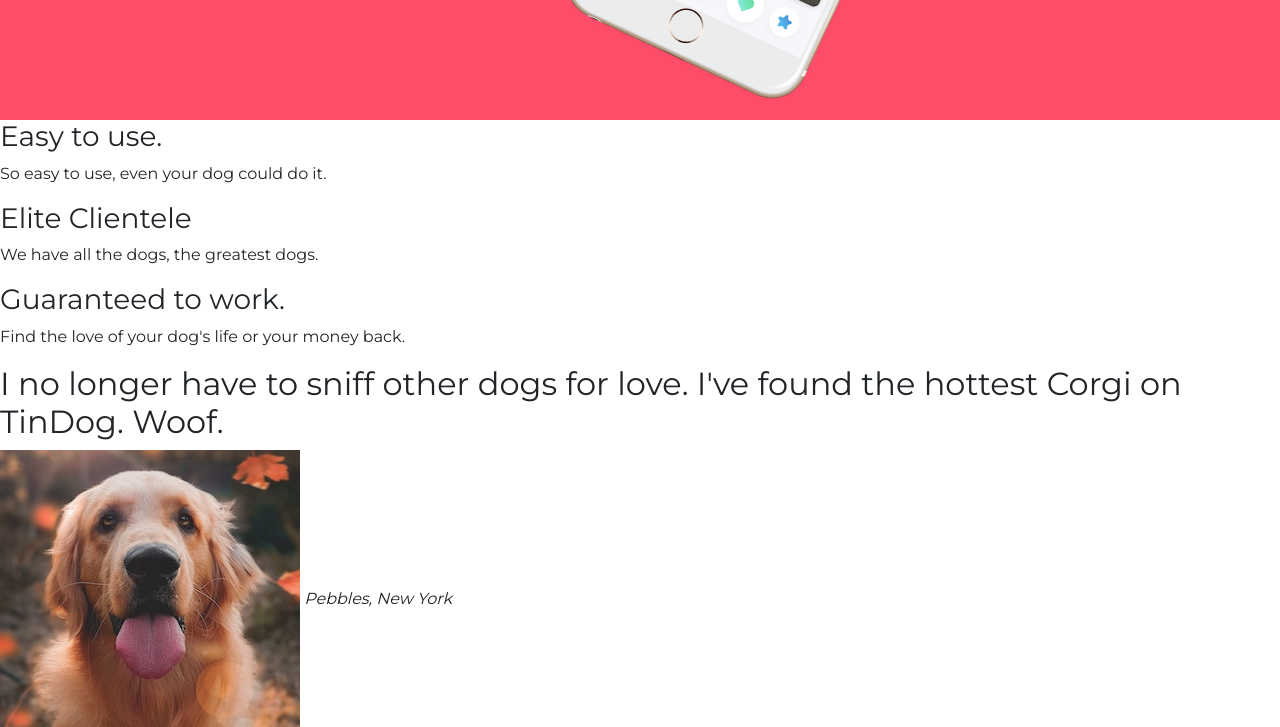
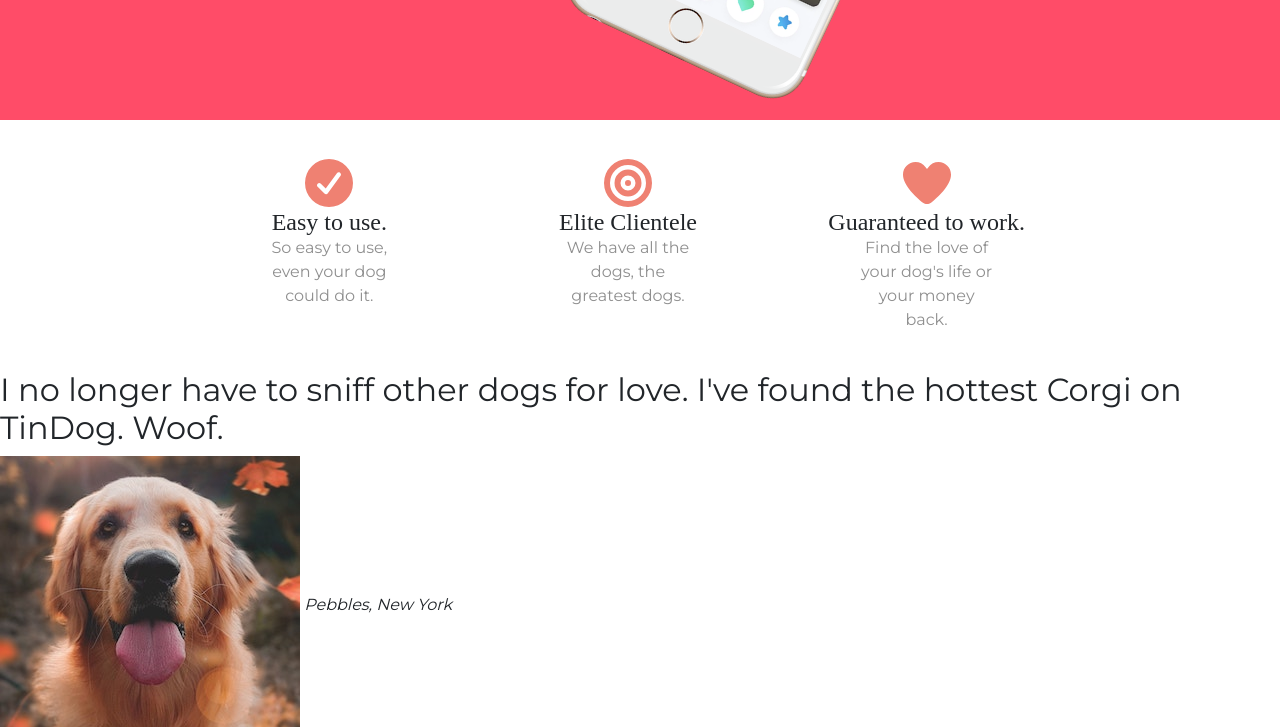
Before and after one commit to Bob-Karemera-Shema/TinDog, a plain HTML site: page index.html in a window 1280 px wide. Shown: the part 680-1407 px from the top of the page. Drawn offline with nearby package versions, Linux system fonts and the light colour scheme.

Commit message:
Features section CSS 1

```diff
--- a/css/styles.css
+++ b/css/styles.css
@@ -1,12 +1,22 @@
 #title{
   background-color: #ff4c68;
   color: #fff;
+}
+
+#features{
+  text-align: center;
 }
 
 h1{
   font-family: "Montserrat-Black";
   font-size: 3.5rem;
   line-height: 1.5;
+}
+
+h3{
+  font-family: "Montserrat-Bold";
+  font-size: 1.5rem;
+  margin: auto;
 }
 
 body{
@@ -51,3 +61,18 @@ body{
   width: 60%;
   transform: rotate(25deg);
 }
+
+.feature-description{
+  color: #8f8f8f;
+  width: 50%;
+  margin: auto;
+}
+
+.feature-icon{
+  color: #ef8172;
+  font-size: 3rem;
+}
+
+.feature-icon:hover{
+  color: #ff4c68;
+}
--- a/index.html
+++ b/index.html
@@ -71,15 +71,23 @@
 
   <section id="features">
 
-    <h3>Easy to use.</h3>
-    <p>So easy to use, even your dog could do it.</p>
-
-    <h3>Elite Clientele</h3>
-    <p>We have all the dogs, the greatest dogs.</p>
-
-    <h3>Guaranteed to work.</h3>
-    <p>Find the love of your dog's life or your money back.</p>
-
+    <div class="row container-fluid">
+      <div class="col-lg-4">
+        <i class="feature-icon fa-solid fa-circle-check"></i>
+        <h3>Easy to use.</h3>
+        <p class="feature-description">So easy to use, even your dog could do it.</p>
+      </div>
+      <div class="col-lg-4">
+        <i class="feature-icon fa-solid fa-bullseye"></i>
+        <h3>Elite Clientele</h3>
+        <p class="feature-description">We have all the dogs, the greatest dogs.</p>
+      </div>
+      <div class="col-lg-4">
+        <i class="feature-icon fa-solid fa-heart"></i>
+        <h3>Guaranteed to work.</h3>
+        <p class="feature-description">Find the love of your dog's life or your money back.</p>
+      </div>
+    </div>
   </section>
 
 
```
